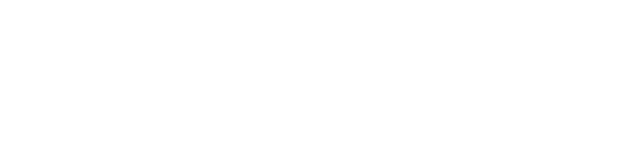
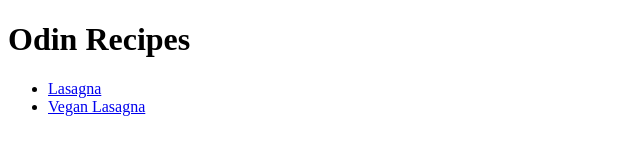
Before and after one commit to daveit86/Odin-recipes, a plain HTML site: page index.html in a window 1280 px wide. Shown: the whole page, without its empty margins (0-640 px from the left). Drawn offline with Linux system fonts and the light colour scheme.

Commit message:
Add index.html content

```diff
--- a/index.html
+++ b/index.html
@@ -4,9 +4,13 @@
     <meta charset="UTF-8">
     <meta http-equiv="X-UA-Compatible" content="IE=edge">
     <meta name="viewport" content="width=device-width, initial-scale=1.0">
-    <title>Document</title>
+    <title>Odin Recipes</title>
 </head>
 <body>
-
+    <h1>Odin Recipes</h1>
+    <ul>
+        <li><a href="recipes/lasagna.html">Lasagna</a></li>
+        <li><a href="recipes/lasagna-vegan.html">Vegan Lasagna</a></li>
+    </ul>
 </body>
 </html>
```
